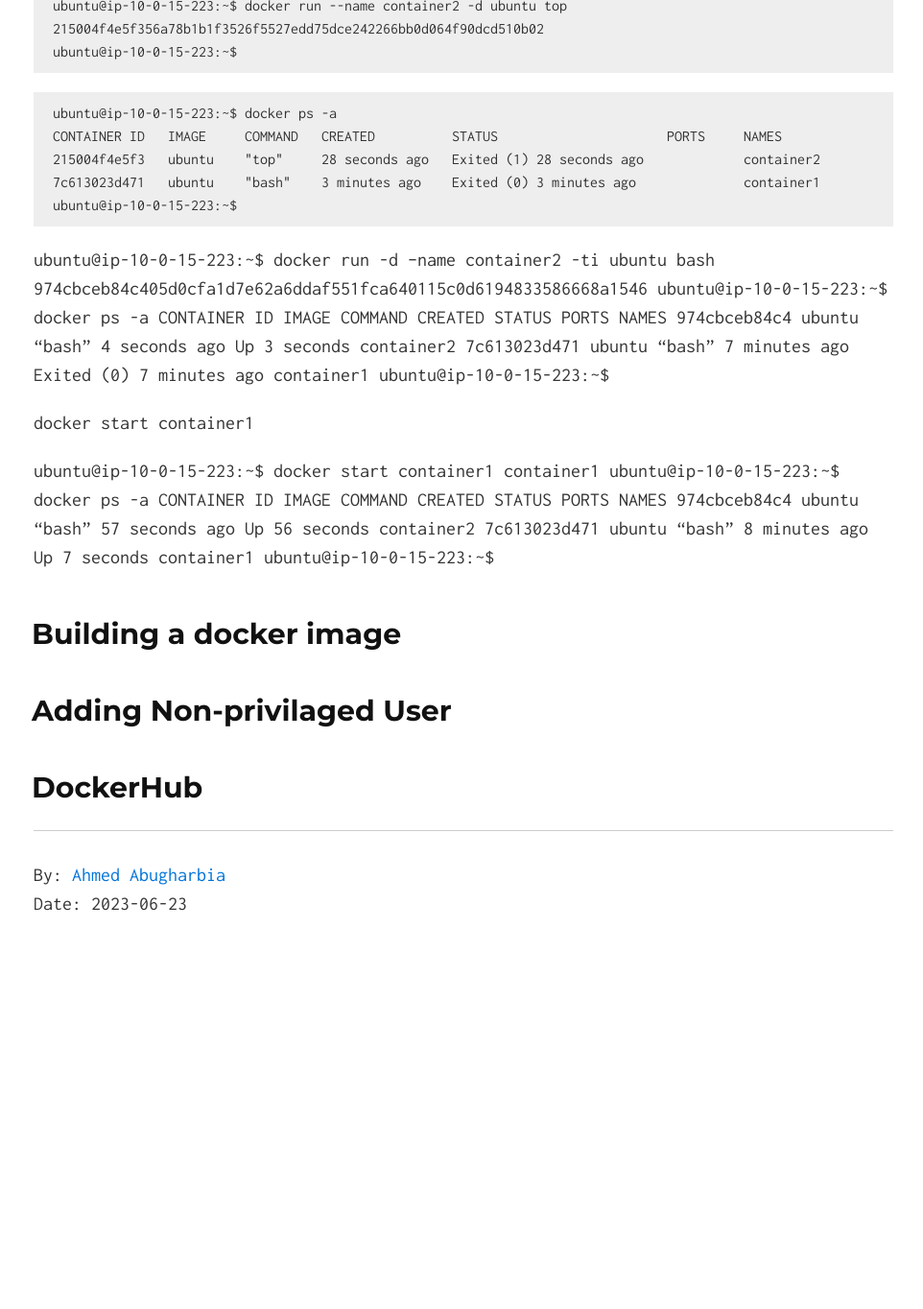
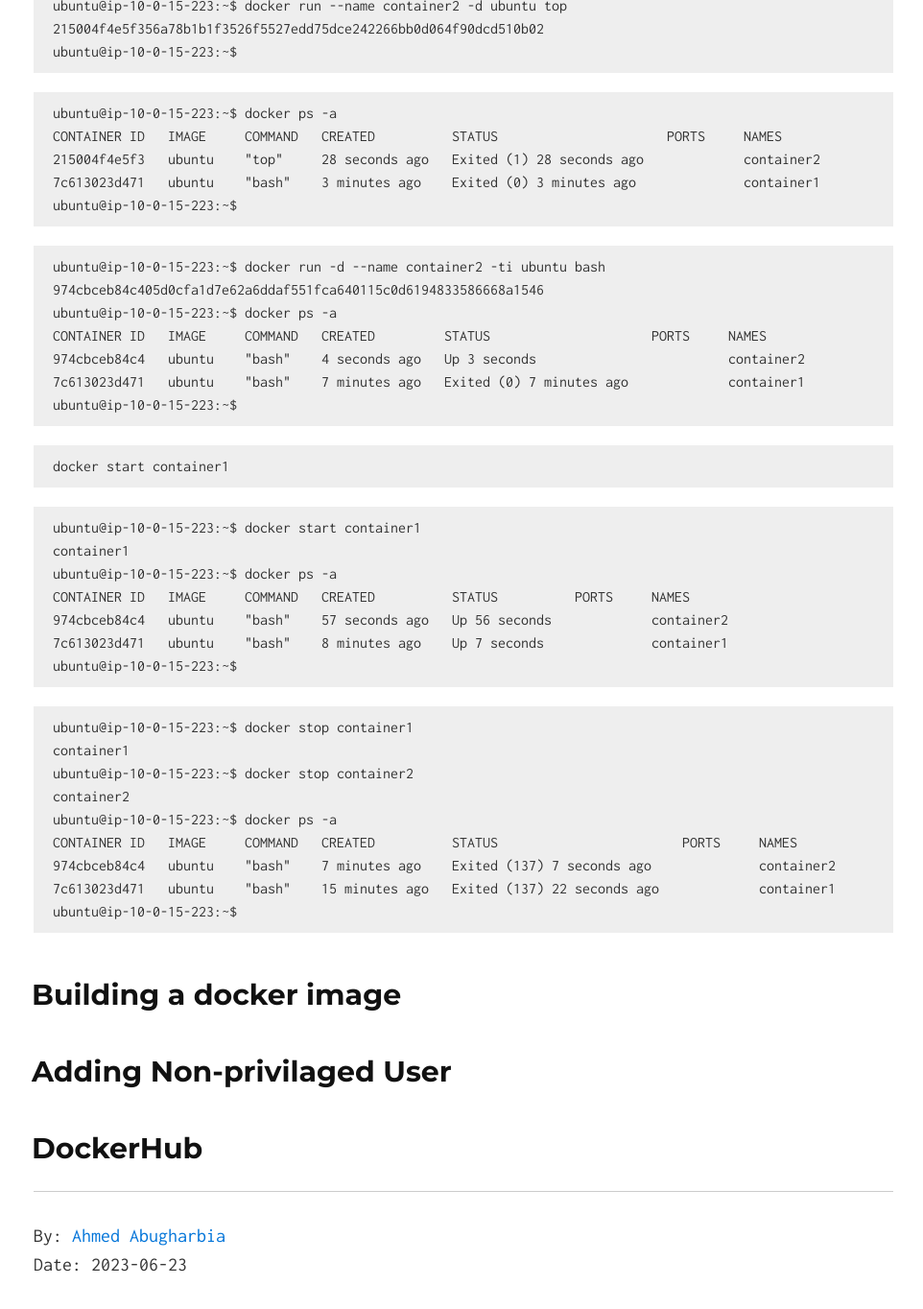
Before and after one commit to Ahmed-AG/cyberdojo-page, a Jekyll site: the page built from read/working-with-docker-containers.md, in a window 1280 px wide and 1400 px high, scrolled down 5683 px. Shown: the top 1364 px of the window at 96% size, without its empty margins (157-1119 px from the left). Built offline with Jekyll 4.4.1, drawn with Linux system fonts in a browser that asks for light colours; before the commit the page ends 6740 px from its top, so only the background shows below that.

Commit message:
update working with containers

````diff
--- a/read/working-with-docker-containers.md
+++ b/read/working-with-docker-containers.md
@@ -259,6 +259,7 @@ CONTAINER ID   IMAGE     COMMAND   CREATED          STATUS
 ubuntu@ip-10-0-15-223:~$
 ```
 
+```
 ubuntu@ip-10-0-15-223:~$ docker run -d --name container2 -ti ubuntu bash
 974cbceb84c405d0cfa1d7e62a6ddaf551fca640115c0d6194833586668a1546
 ubuntu@ip-10-0-15-223:~$ docker ps -a
@@ -266,10 +267,12 @@ CONTAINER ID   IMAGE     COMMAND   CREATED         STATUS                     PO
 974cbceb84c4   ubuntu    "bash"    4 seconds ago   Up 3 seconds                         container2
 7c613023d471   ubuntu    "bash"    7 minutes ago   Exited (0) 7 minutes ago             container1
 ubuntu@ip-10-0-15-223:~$
+```
+```bash
+docker start container1
+```
 
-
-docker start container1
-
+```
 ubuntu@ip-10-0-15-223:~$ docker start container1
 container1
 ubuntu@ip-10-0-15-223:~$ docker ps -a
@@ -277,8 +280,19 @@ CONTAINER ID   IMAGE     COMMAND   CREATED          STATUS          PORTS     NA
 974cbceb84c4   ubuntu    "bash"    57 seconds ago   Up 56 seconds             container2
 7c613023d471   ubuntu    "bash"    8 minutes ago    Up 7 seconds              container1
 ubuntu@ip-10-0-15-223:~$
+```
 
-
+```
+ubuntu@ip-10-0-15-223:~$ docker stop container1
+container1
+ubuntu@ip-10-0-15-223:~$ docker stop container2
+container2
+ubuntu@ip-10-0-15-223:~$ docker ps -a
+CONTAINER ID   IMAGE     COMMAND   CREATED          STATUS                        PORTS     NAMES
+974cbceb84c4   ubuntu    "bash"    7 minutes ago    Exited (137) 7 seconds ago              container2
+7c613023d471   ubuntu    "bash"    15 minutes ago   Exited (137) 22 seconds ago             container1
+ubuntu@ip-10-0-15-223:~$
+```
 
 ## Building a docker image
 
````
